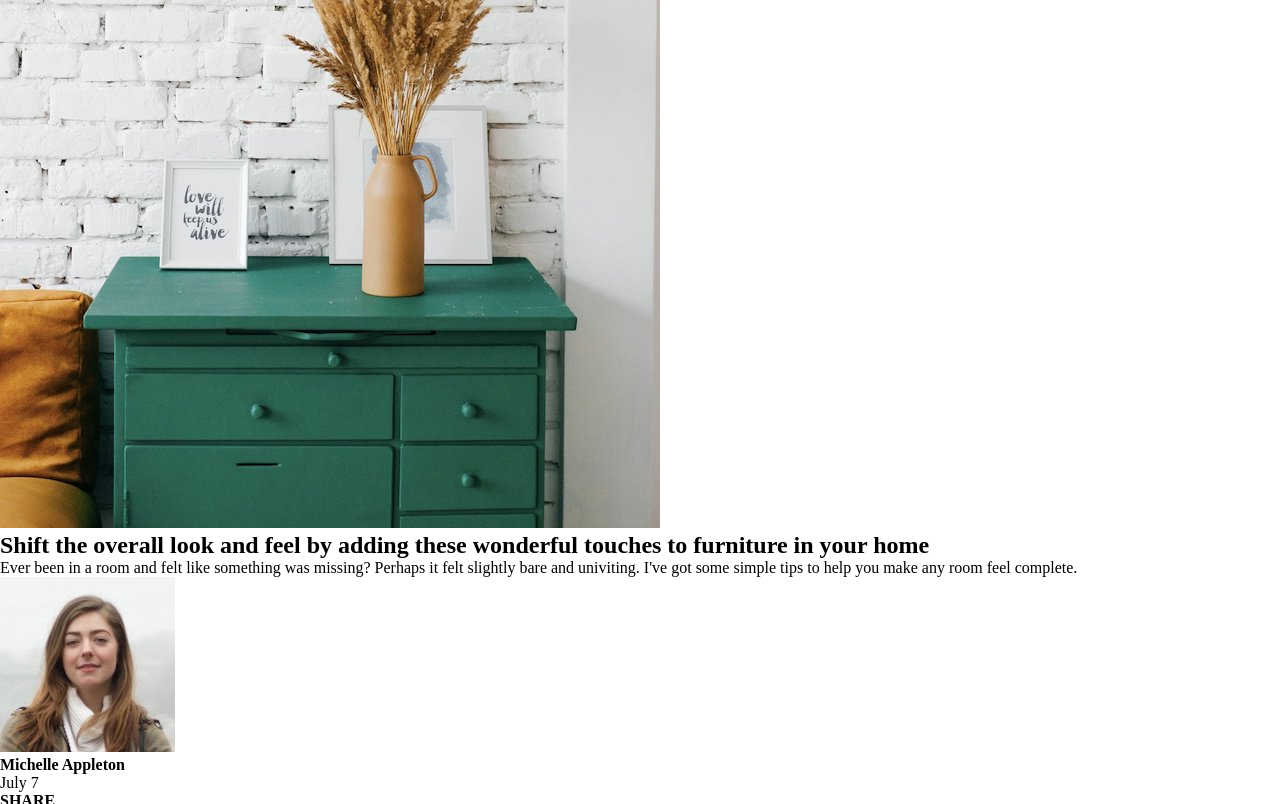
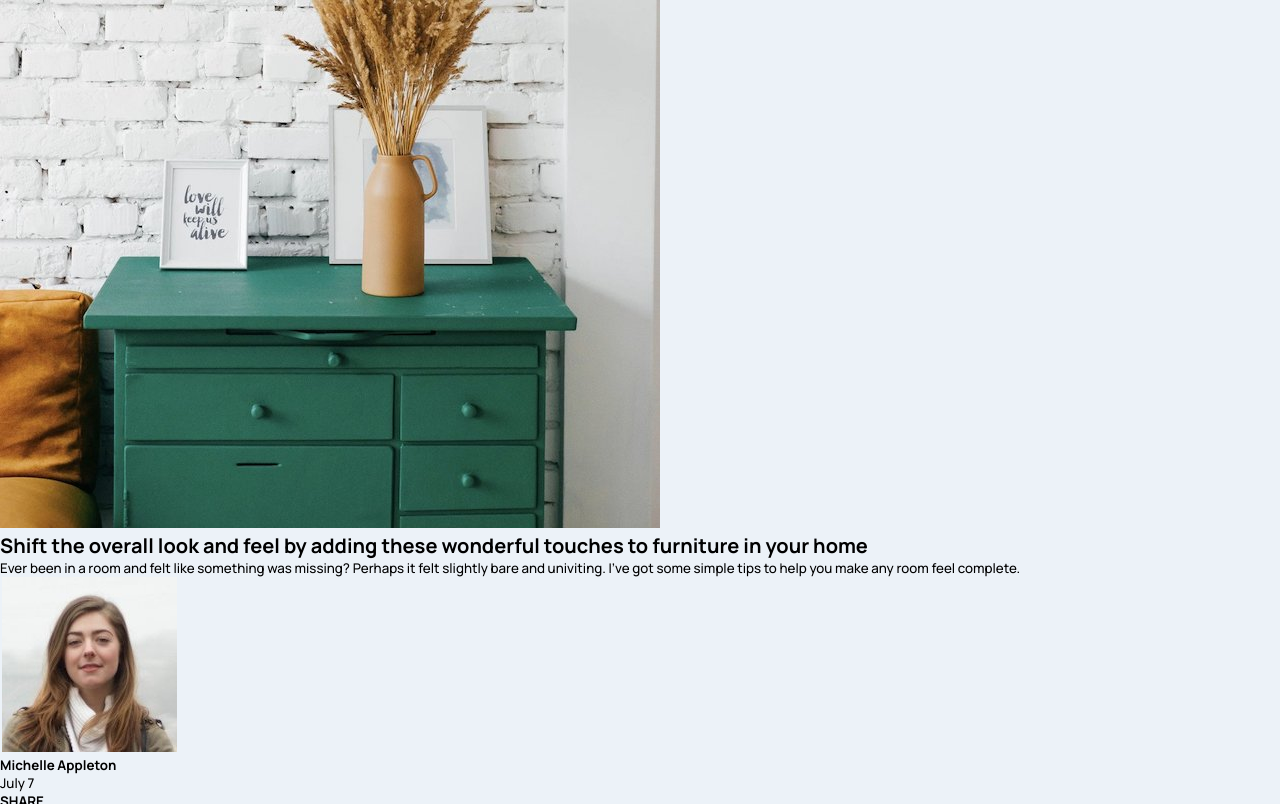
Before and after one commit to RockyStocky/FEM-ArticlePreviewComponent, a plain HTML site: page index.html in a window 1280 px wide. Shown: the top 804 px of the page. Drawn offline with Linux system fonts and the light colour scheme.

Commit message:
basic styles
- General styles to <html> element;

```diff
--- a/css/styles.css
+++ b/css/styles.css
@@ -6,3 +6,29 @@
 	padding: 0;
 	border: 0;
 }
+
+/* ****************************************************************** */
+/* Base structure */
+/* ****************************************************************** */
+html {
+	font-family: 'Manrope', sans-serif;
+	font-size: 10pt;
+	background-color: hsl(210, 46%, 95%);
+}
+
+main {
+	padding-top: 70px;
+}
+
+a {
+	display: inline-block;
+	padding: 0 2px;
+	color: #68A59D;
+}
+
+a:hover {
+	color: #fff;
+	border-radius: 4	px;
+	text-decoration: none;
+	background-color: #68A59D;
+}
```
